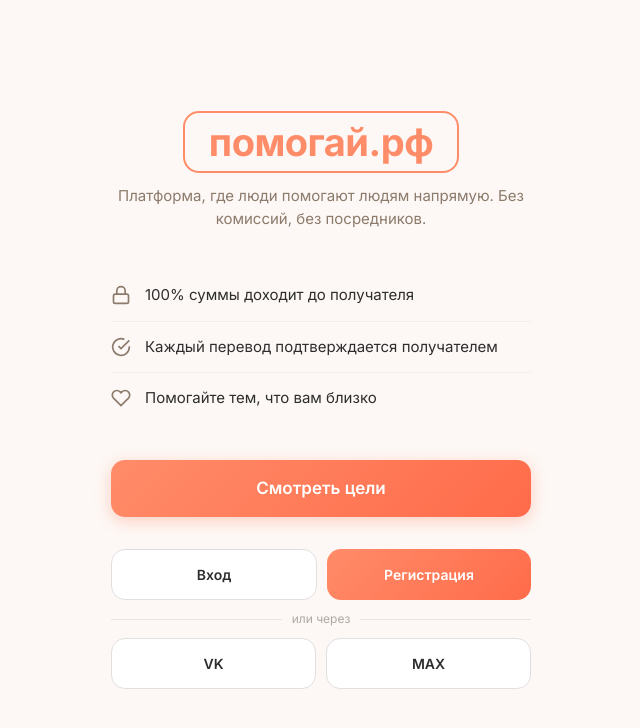
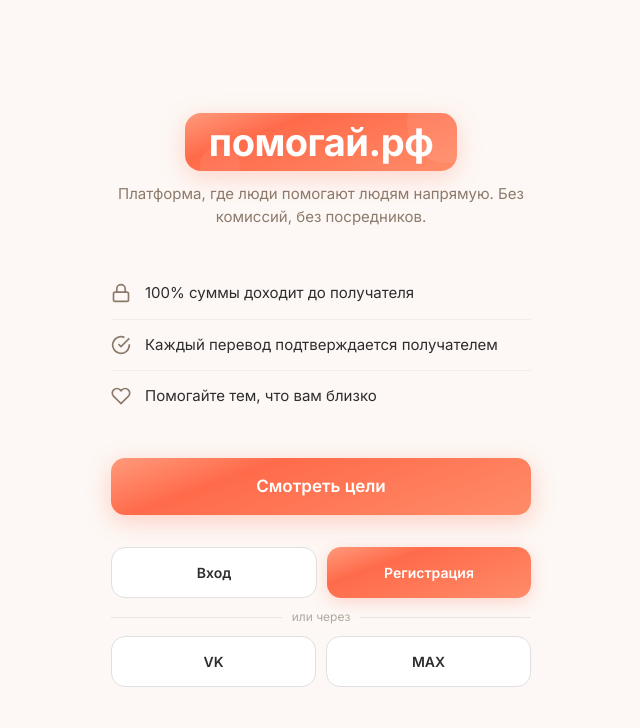
Before and after one commit to Catsik23/pomogay, a Flask app: page / in a window 1280 px wide. Shown: the top 728 px of the page, without its empty margins (319-959 px from the left). Run offline with Flask 3, Linux system fonts and the light colour scheme.

Commit message:
Decorative gradients and blings applied to brand, CTA, register

```diff
--- a/templates/index.html
+++ b/templates/index.html
@@ -21,15 +21,38 @@
         .brand {
             font-size: 38px;
             font-weight: 700;
-            color: #FF8C69;
+            color: white;
             margin-bottom: 12px;
             letter-spacing: -0.5px;
-            border: 2px solid #FF8C69;
             border-radius: 16px;
             display: inline-block;
             padding: 10px 24px;
             line-height: 1;
             vertical-align: middle;
+            background: linear-gradient(160deg, #FF9A7C 0%, #FF6B4A 30%, #FF8C69 100%);
+            box-shadow: 0 6px 24px rgba(255,108,74,0.25);
+            position: relative;
+            overflow: hidden;
+        }
+        .brand::after {
+            content: '';
+            position: absolute;
+            top: -30px;
+            right: -30px;
+            width: 80px;
+            height: 80px;
+            background: rgba(255,255,255,0.08);
+            border-radius: 50%;
+        }
+        .brand::before {
+            content: '';
+            position: absolute;
+            bottom: -15px;
+            left: 15px;
+            width: 40px;
+            height: 40px;
+            background: rgba(255,255,255,0.06);
+            border-radius: 50%;
         }
         .context {
             font-size: 15px;
@@ -58,16 +81,30 @@
         .btn-goals {
             display: block;
             padding: 16px;
-            background: linear-gradient(135deg, #FF8C69 0%, #FF6B4A 100%);
+            background: linear-gradient(160deg, #FF9A7C 0%, #FF6B4A 30%, #FF8C69 100%);
             color: white;
             border-radius: 14px;
             font-size: 17px;
             font-weight: 600;
             text-decoration: none;
-            box-shadow: 0 4px 16px rgba(255,108,74,0.3);
+            box-shadow: 0 6px 24px rgba(255,108,74,0.3);
             transition: transform 0.1s;
             margin-bottom: 32px;
+            position: relative;
+            overflow: hidden;
         }
+        .btn-goals::after {
+            content: '';
+            position: absolute;
+            top: -50%;
+            left: -50%;
+            width: 200%;
+            height: 200%;
+            background: radial-gradient(circle, rgba(255,255,255,0.25) 0%, transparent 60%);
+            opacity: 0;
+            transition: opacity 0.3s;
+        }
+        .btn-goals:active::after { opacity: 1; }
         .btn-goals:active { transform: scale(0.97); }
 
         .auth-section { display: flex; flex-direction: column; gap: 6px; }
@@ -87,7 +124,26 @@
         }
         .auth-btn:active { transform: scale(0.97); }
         .auth-outline { border: 1px solid #E0E0E0; background: white; color: #2D2D2D; }
-        .auth-filled { background: linear-gradient(135deg, #FF8C69 0%, #FF6B4A 100%); color: white; border: none; }
+        .auth-filled {
+            background: linear-gradient(160deg, #FF9A7C 0%, #FF6B4A 30%, #FF8C69 100%);
+            color: white;
+            border: none;
+            box-shadow: 0 4px 16px rgba(255,108,74,0.25);
+            position: relative;
+            overflow: hidden;
+        }
+        .auth-filled::after {
+            content: '';
+            position: absolute;
+            top: -50%;
+            left: -50%;
+            width: 200%;
+            height: 200%;
+            background: radial-gradient(circle, rgba(255,255,255,0.25) 0%, transparent 60%);
+            opacity: 0;
+            transition: opacity 0.3s;
+        }
+        .auth-filled:active::after { opacity: 1; }
         .divider {
             display: flex;
             align-items: center;
```
